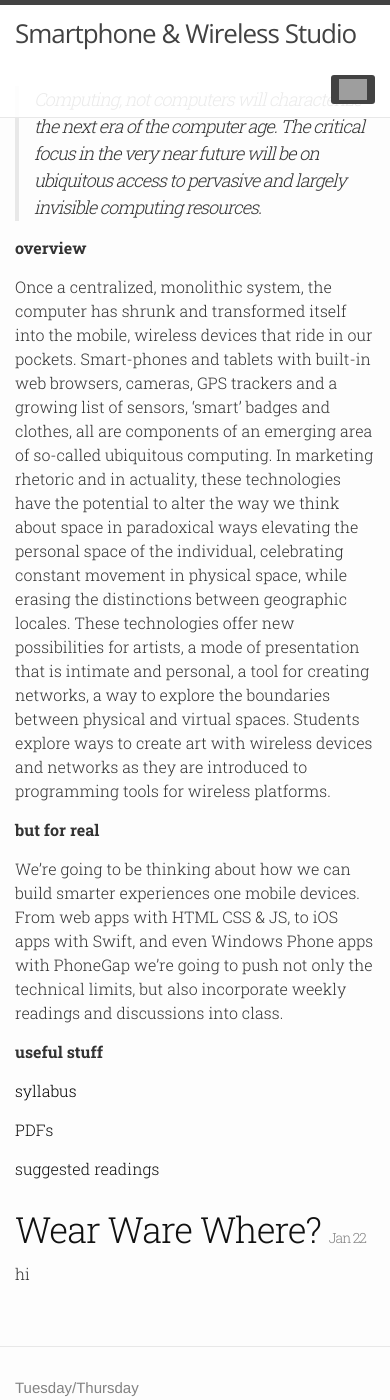
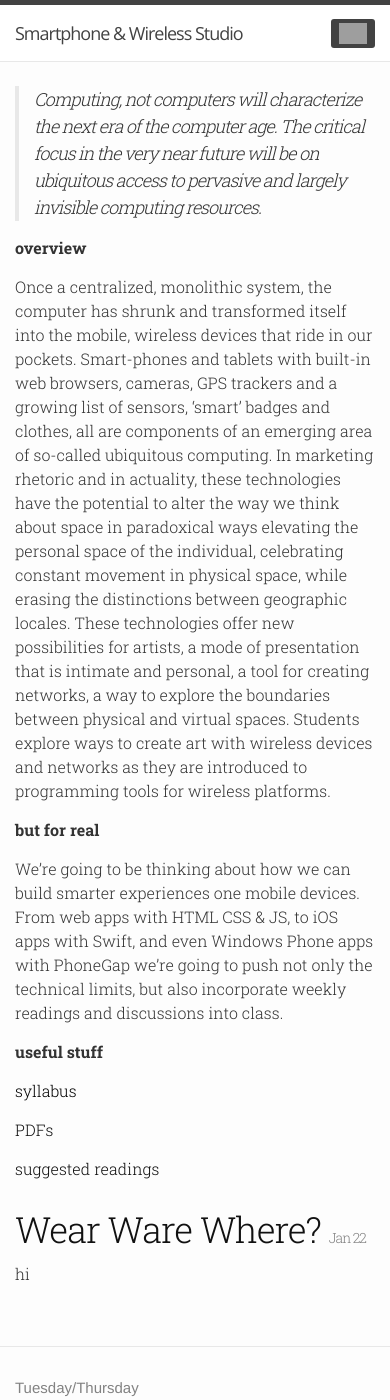
Before and after one commit to greymechanic/ubicomp.io, a Jekyll site: the page built from index.html, in a window 390 px wide and 1400 px high. Built offline with Jekyll 4.4.1, drawn with Linux system fonts in a browser that asks for light colours; nearby versions of some CDN libraries; grey boxes are pictures that could not be loaded.

Commit message:
fix iphone bug

```diff
--- a/_sass/_layout.scss
+++ b/_sass/_layout.scss
@@ -23,6 +23,9 @@
     &:visited {
         color: $dark-grey;
     }
+    @include media-query($mobile) {
+      font-size: 18px;
+    }
 }
 
 .site-nav {
@@ -43,7 +46,7 @@
         }
     }
 
-    // @include media-query($on-palm) {
+    // @include media-query($mobile) {
     //     position: absolute;
     //     top: 9px;
     //     right: 30px;
@@ -150,7 +153,7 @@
     }
 }
 
-@include media-query($on-palm) {
+@include media-query($mobile) {
     .footer-col {
         float: none;
         width: -webkit-calc(100% - (#{$spacing-unit} / 2));
--- a/css/main.scss
+++ b/css/main.scss
@@ -24,11 +24,11 @@
 // Width of the content area
 $content-width:    800px;
 
-$on-palm:          600px;
+$mobile:          600px;
 $on-laptop:        800px;
 
 // Using media queries with like this:
-// @include media-query($on-palm) {
+// @include media-query($mobile) {
 //     .wrapper {
 //         padding-right: $spacing-unit / 2;
 //         padding-left: $spacing-unit / 2;
```
Also changed, not shown: 2 other files.
